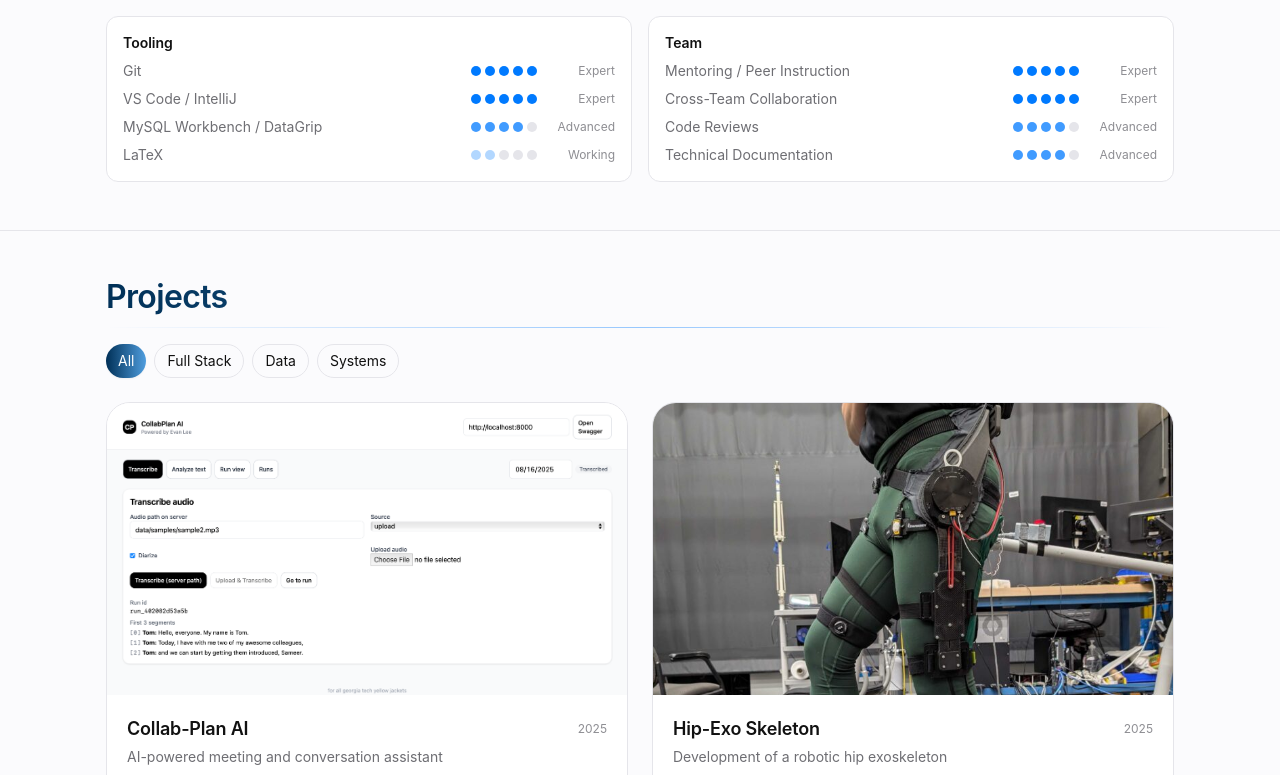
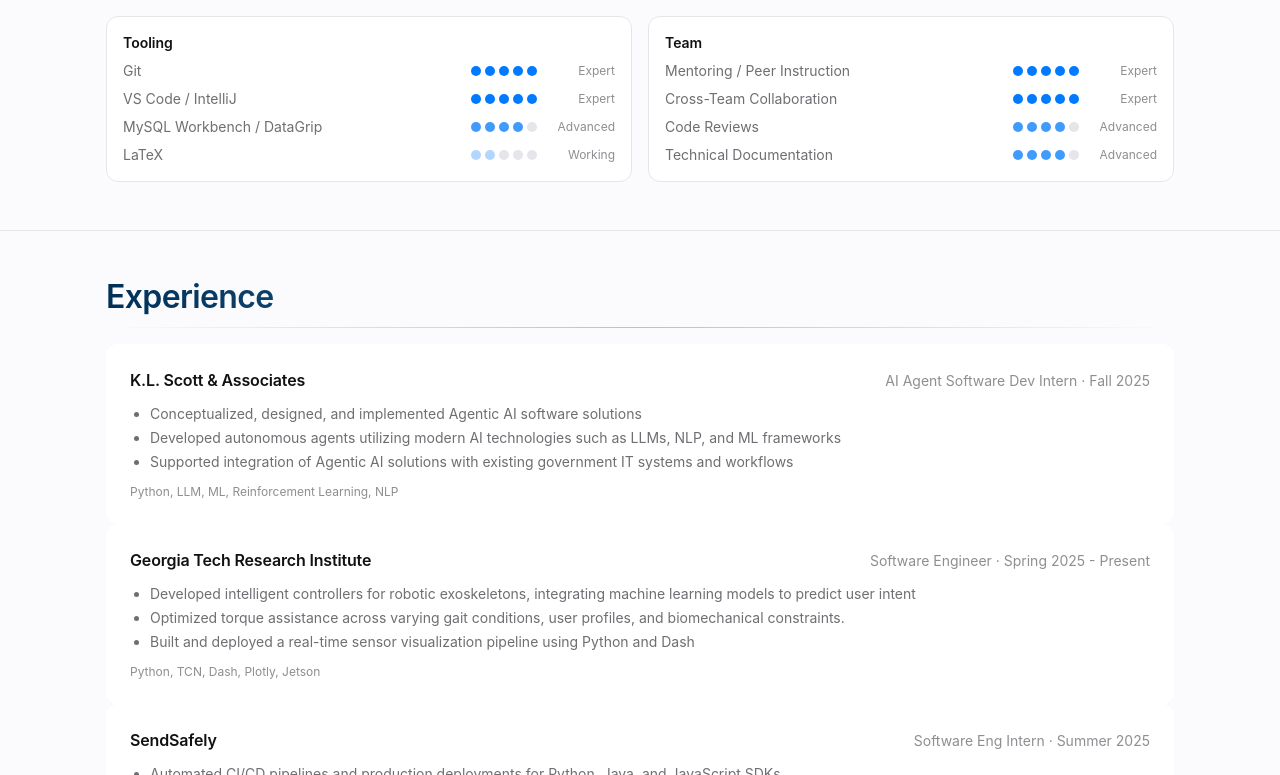
Before and after one commit to jlee600/evan-portfolio-react, a React (Vite) app in the folder my-portfolio/: page / in a window 1280 px wide. Shown: the part 2025-2800 px from the top of the page. Built offline with nearby package versions, Linux system fonts and the light colour scheme.

Commit message:
Update App.tsx

```diff
--- a/my-portfolio/src/App.tsx
+++ b/my-portfolio/src/App.tsx
@@ -835,6 +835,44 @@
         </div>
         </MotionSection>
 
+        {/* Experience */}
+        <MotionSection id="experience" className="border-t border-[var(--hairline)]">
+          <div className="mx-auto max-w-[1100px] px-4 py-10 md:py-12">
+            <SectionTitle title="Experience" />
+            <div className="mt-4 rounded-2xl">
+              {EXPERIENCE.map((e, i) => (
+                <motion.div
+                  key={i}
+                  whileHover={{ y: -2 }}
+                  transition={{ type: "spring", stiffness: 220, damping: 20 }}
+                  className="
+                    relative bg-[var(--card)] p-5 md:p-6 rounded-xl
+                    before:absolute before:inset-y-0 before:left-0 before:w-[2px]
+                    before:bg-[var(--accent)] before:opacity-0
+                    hover:before:opacity-100 focus-within:before:opacity-100
+                    transition-[transform,opacity]
+                  "
+                >
+                  <div className="flex flex-col md:flex-row md:items-baseline md:justify-between gap-1">
+                    <div className="text-base font-semibold tracking-[-0.01em]">
+                      {e.company}
+                    </div>
+                    <div className="text-sm text-[var(--fgDim)]">
+                      {e.role} · {e.dates}
+                    </div>
+                  </div>
+                  <ul className="mt-3 list-disc pl-5 space-y-1 text-sm text-[var(--fgSoft)]">
+                    {e.bullets.map((b) => (
+                      <li key={b}>{b}</li>
+                    ))}
+                  </ul>
+                  <div className="mt-3 text-xs text-[var(--fgDim)]">{e.tech}</div>
+                </motion.div>
+              ))}
+            </div>
+          </div>
+        </MotionSection>
+
         {/* Projects */}
         <MotionSection id="projects" className="border-t border-[var(--hairline)]">
           <div className="mx-auto max-w-[1100px] px-4 py-10 md:py-12">
```
